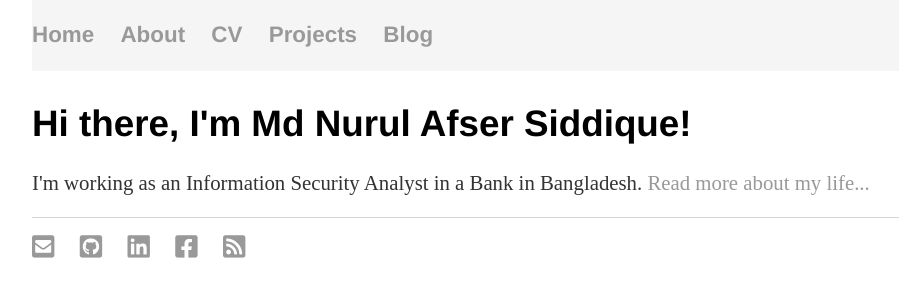
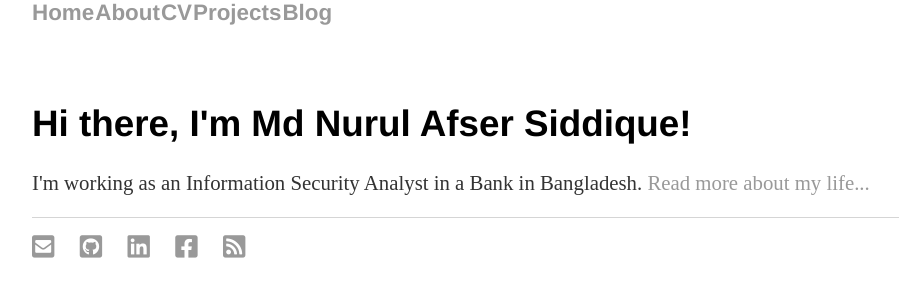
Before and after one commit to afsersid/afsersid.github.io, a Jekyll site: the page built from index.html, in a window 1280 px wide. Shown: the top 300 px of the page, without its empty margins (96-995 px from the left). Built offline with Jekyll 4.4.1, drawn with Linux system fonts in a browser that asks for light colours.

Commit message:
Update main.css

```diff
--- a/css/main.css
+++ b/css/main.css
@@ -2,13 +2,26 @@ body {
     margin: 60px auto;
     width: 80%;
 }
-nav ul, footer ul {
+nav ul {
+    font-family:'Helvetica', 'Arial', 'Sans-Serif';
+    margin: 0;
+    padding: 0;
+    list-style: none;
+    font-weight: bold;
+    position: absolute;
+}
+footer ul {
     font-family:'Helvetica', 'Arial', 'Sans-Serif';
     padding: 0px;
     list-style: none;
     font-weight: bold;
 }
-nav ul li, footer ul li {
+nav ul li {
+    display: inline-block;
+    float: left;
+    margin-right: 1px;
+}
+footer ul li {
     display: inline;
     margin-right: 20px;
 }
@@ -18,6 +31,7 @@ a {
 }
 a:hover {
     text-decoration: underline;
+    background: #19c589;
 }
 h1 {
     font-size: 2.3em;
@@ -50,3 +64,16 @@ ul.posts {
 ul.posts li {
     list-style: none;
 }
+
+/*Responsive Styles*/
+@media screen and (max-width : 760px){
+    /*Make dropdown links appear inline*/
+    nav ul {
+        position: static;
+        display: none;
+    }
+    /*Create vertical spacing*/
+    nav li {
+        margin-bottom: 1px;
+    }
+ }
```
